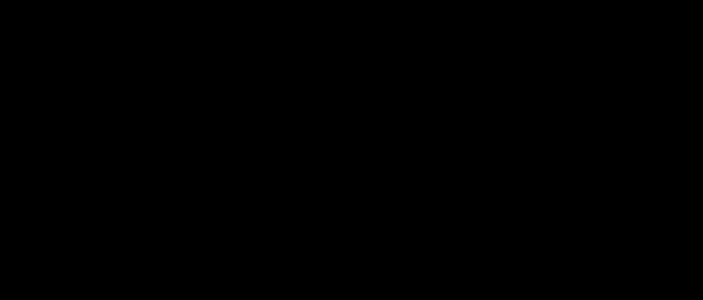
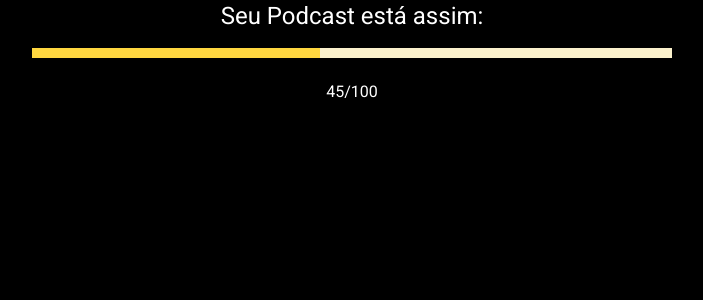
Before and after one commit to DinoSaulo/mir-ar-e-acertar, an Angular app in the folder front/podcast-reviewer/: page /review in a window 1280 px wide. Before the commit this address led to /. Shown: the top 300 px of the page, without its empty margins (288-991 px from the left). Built offline with nearby package versions, Linux system fonts and the light colour scheme.

Commit message:
created review screen

```diff
--- a/front/podcast-reviewer/src/app/app-routing.module.ts
+++ b/front/podcast-reviewer/src/app/app-routing.module.ts
@@ -1,3 +1,4 @@
+import { AvaliationComponent } from './pod-review/avaliation/avaliation.component';
 import { HomeComponent } from './home/home.component';
 import { NgModule } from '@angular/core';
 import { Routes, RouterModule } from '@angular/router';
@@ -6,6 +7,10 @@ const routes: Routes = [
   {
     path: 'home',
     component: HomeComponent
+  },
+  {
+    path: 'review',
+    component: AvaliationComponent
   },
   {
     path: '',
--- a/front/podcast-reviewer/src/app/app.module.ts
+++ b/front/podcast-reviewer/src/app/app.module.ts
@@ -6,11 +6,13 @@ import { AppRoutingModule } from './app-routing.module';
 import { AppComponent } from './app.component';
 import { BrowserAnimationsModule } from '@angular/platform-browser/animations';
 import { HomeComponent } from './home/home.component';
+import { AvaliationComponent } from './pod-review/avaliation/avaliation.component';
 
 @NgModule({
   declarations: [
     AppComponent,
-    HomeComponent
+    HomeComponent,
+    AvaliationComponent
   ],
   imports: [
     BrowserModule,
--- /dev/null
+++ b/front/podcast-reviewer/src/app/pod-review/avaliation/avaliation.component.html
@@ -0,0 +1,16 @@
+<div class="container">
+  <div class="overall-container">
+    <h1 class="title">Seu Podcast está assim:</h1>
+
+    <mat-progress-bar
+      mode="determinate"
+      [value]="overall"
+      [color]="changeColor()"
+    ></mat-progress-bar>
+    <br />
+
+    <h3>{{ overall }}/100</h3>
+  </div>
+
+  <div class="rev-container"></div>
+</div>
--- /dev/null
+++ b/front/podcast-reviewer/src/app/pod-review/avaliation/avaliation.component.scss
@@ -0,0 +1,19 @@
+.container {
+  display: flex;
+  flex-direction: column;
+  align-items: center;
+  justify-content: center;
+
+  .overall-container {
+    display: flex;
+    flex-direction: column;
+    align-items: center;
+    justify-content: center;
+
+    width: 50%;
+
+    .mat-progress-bar {
+      height: 10px;
+    }
+  }
+}
--- /dev/null
+++ b/front/podcast-reviewer/src/app/pod-review/avaliation/avaliation.component.ts
@@ -0,0 +1,28 @@
+import { Component, OnInit } from '@angular/core';
+
+@Component({
+  selector: 'app-avaliation',
+  templateUrl: './avaliation.component.html',
+  styleUrls: ['./avaliation.component.scss']
+})
+export class AvaliationComponent implements OnInit {
+
+  public overall: number;
+
+  constructor() { }
+
+  ngOnInit(): void {
+    this.overall = 45;
+  }
+
+  changeColor(){
+    if(this.overall <=30) {
+      return 'warn';
+    } else if (this.overall >=31 && this.overall < 50) {
+      return 'accent';
+    } else {
+      return 'primary'
+    }
+  }
+
+}
```
Also changed, not shown: 1 other file (tests, documents, lock files or other folders).
